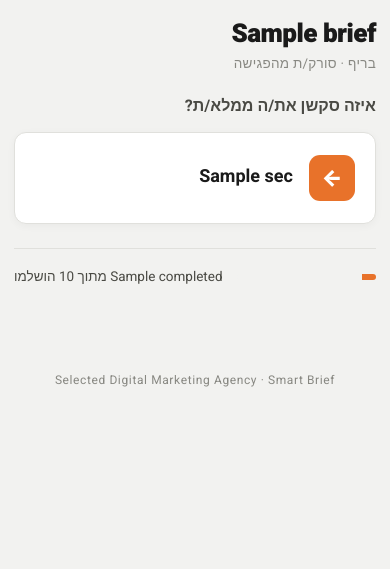
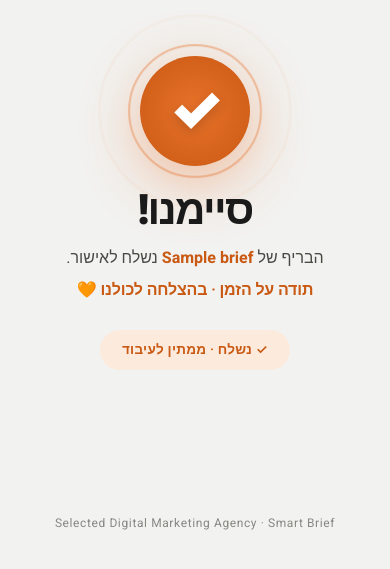
Before and after one commit to selectedsem-stack/selected-smart-brief, a Flask app: template app/templates/pick.html in a window 390 px wide. Shown: the part 53-622 px from the top of the page. Run offline with Flask 3, Linux system fonts and the light colour scheme; the template is opened without the code that fills it: most values are stand-ins (such as "Sample title", 1, 10 or a date in 2020).

Commit message:
UX polish: 'סיימנו!' celebration screen + manager-link bypass for submitted
Two issues kept the brief from feeling 'done':

1. Phones still saw the section picker after the operator submitted —
   the page kept asking 'איזה סקשן אתה ממלא' even though everything was
   already on its way to the manager. Now when the brief moves to
   submitted/reviewed/ready_for_manager/final, the picker swaps to a
   big orange celebration screen: animated burst with a check mark,
   'סיימנו!' headline, brief client name, 'תודה ובהצלחה לכולנו 🧡'
   byline, and a status pill that reflects where the brief is in the
   approval flow. Closes the meeting with the right vibe.

2. When the operator clicked שלח-לאישור without an Anthropic key, the
   brief landed at status='submitted' and the dashboard showed only an
   informational banner with no path forward — couldn't reach the
   manager UI. Added the same manager-link-box (with 📝 פתח כמנהל and
   📋 העתק לינק) to the submitted-state banner that already existed for
   ready_for_manager. Now the operator can always proceed manually,
   even with AI offline.

Co-Authored-By: Claude Opus 4.7 (1M context) <noreply@anthropic.com>

```diff
--- a/app/static/css/app.css
+++ b/app/static/css/app.css
@@ -480,6 +480,117 @@ a:hover { text-decoration: underline; }
   margin-top: 3px;
 }
 
+/* ── Big satisfying "brief sent" screen on the picker ── */
+.picker-finished {
+  text-align: center;
+  padding: 60px 24px 80px;
+  position: relative;
+}
+
+.picker-finished-burst {
+  position: relative;
+  width: 140px;
+  height: 140px;
+  margin: 0 auto 32px;
+  border-radius: 50%;
+  background: radial-gradient(circle at center, var(--orange) 0%, var(--orange-dark) 100%);
+  display: flex;
+  align-items: center;
+  justify-content: center;
+  box-shadow: 0 16px 60px rgba(232,114,42,0.45);
+  animation: picker-burst-pop 0.55s cubic-bezier(0.25, 1.6, 0.45, 0.95);
+}
+.picker-finished-burst::before,
+.picker-finished-burst::after {
+  content: '';
+  position: absolute;
+  inset: -14px;
+  border-radius: 50%;
+  border: 2.5px solid var(--orange);
+  opacity: 0;
+  animation: picker-burst-ring 1.6s ease-out infinite;
+}
+.picker-finished-burst::after {
+  animation-delay: 0.55s;
+}
+
+.picker-finished-check {
+  font-size: 76px;
+  font-weight: 900;
+  color: #fff;
+  line-height: 1;
+  text-shadow: 0 4px 12px rgba(0,0,0,0.18);
+  animation: picker-check-fade 0.6s 0.18s ease-out both;
+}
+
+.picker-finished-title {
+  font-size: 56px;
+  font-weight: 900;
+  color: var(--text);
+  letter-spacing: -0.04em;
+  line-height: 1;
+  margin-bottom: 14px;
+  animation: picker-line-up 0.6s 0.25s ease-out both;
+}
+
+.picker-finished-sub {
+  font-size: 18px;
+  color: var(--text-mid);
+  line-height: 1.5;
+  max-width: 460px;
+  margin: 0 auto 8px;
+  animation: picker-line-up 0.6s 0.35s ease-out both;
+}
+.picker-finished-sub strong { color: var(--orange-dark); }
+
+.picker-finished-byline {
+  font-size: 16px;
+  color: var(--orange-dark);
+  font-weight: 600;
+  margin-top: 4px;
+  letter-spacing: -0.01em;
+  animation: picker-line-up 0.6s 0.45s ease-out both;
+}
+
+.picker-finished-status {
+  display: inline-block;
+  margin-top: 28px;
+  padding: 10px 22px;
+  background: var(--orange-soft);
+  color: var(--orange-dark);
+  border-radius: 999px;
+  font-size: 13.5px;
+  font-weight: 600;
+  letter-spacing: 0.02em;
+  animation: picker-line-up 0.6s 0.55s ease-out both;
+}
+
+@keyframes picker-burst-pop {
+  0%   { transform: scale(0.4); opacity: 0; }
+  70%  { transform: scale(1.08); opacity: 1; }
+  100% { transform: scale(1); opacity: 1; }
+}
+@keyframes picker-burst-ring {
+  0%   { transform: scale(0.85); opacity: 0.5; }
+  100% { transform: scale(1.45); opacity: 0; }
+}
+@keyframes picker-check-fade {
+  0%   { transform: scale(0.55); opacity: 0; }
+  100% { transform: scale(1); opacity: 1; }
+}
+@keyframes picker-line-up {
+  0%   { transform: translateY(8px); opacity: 0; }
+  100% { transform: translateY(0); opacity: 1; }
+}
+
+@media (max-width: 540px) {
+  .picker-finished { padding: 36px 18px 60px; }
+  .picker-finished-burst { width: 110px; height: 110px; margin-bottom: 24px; }
+  .picker-finished-check { font-size: 60px; }
+  .picker-finished-title { font-size: 42px; }
+  .picker-finished-sub { font-size: 16px; }
+}
+
 /* ── Manager screen (Sprint 3) ── */
 .manager-header {
   display: flex;
--- a/app/templates/pick.html
+++ b/app/templates/pick.html
@@ -12,6 +12,38 @@
 } %}
 
 {% block content %}
+
+{# ── Brief was already submitted by operator → satisfying done screen ── #}
+{% if brief.status in ('submitted', 'reviewed', 'ready_for_manager', 'final') %}
+
+<div class="picker-finished">
+  <div class="picker-finished-burst">
+    <div class="picker-finished-check">✓</div>
+  </div>
+  <h1 class="picker-finished-title">סיימנו!</h1>
+  <p class="picker-finished-sub">
+    הבריף של <strong>{{ brief.client_name }}</strong> נשלח לאישור.
+  </p>
+  <p class="picker-finished-byline">
+    תודה על הזמן · בהצלחה לכולנו 🧡
+  </p>
+
+  <div class="picker-finished-status">
+    {% if brief.status == 'submitted' %}
+      ✓ נשלח · ממתין לעיבוד
+    {% elif brief.status == 'reviewed' %}
+      ✓ נשלח · Claude סיים ליטוש · ממתין לאישור מנהל
+    {% elif brief.status == 'ready_for_manager' %}
+      ✓ נשלח · ממתין לאישור מנהל
+    {% elif brief.status == 'final' %}
+      🎉 הבריף אושר סופית ע"י המנהל
+    {% endif %}
+  </div>
+</div>
+
+{% else %}
+
+{# ── Normal picker for filling sections ── #}
 <div style="margin-bottom:8px;">
   <h1 style="font-size:26px;font-weight:900;letter-spacing:-0.02em;line-height:1.15;">
     {{ brief.client_name }}
@@ -57,4 +89,6 @@
   </div>
   <div>{{ completed }} מתוך {{ total }} הושלמו</div>
 </div>
+
+{% endif %}
 {% endblock %}
```
Also changed, not shown: app/templates/brief_dashboard.html (+14 -2 lines).
